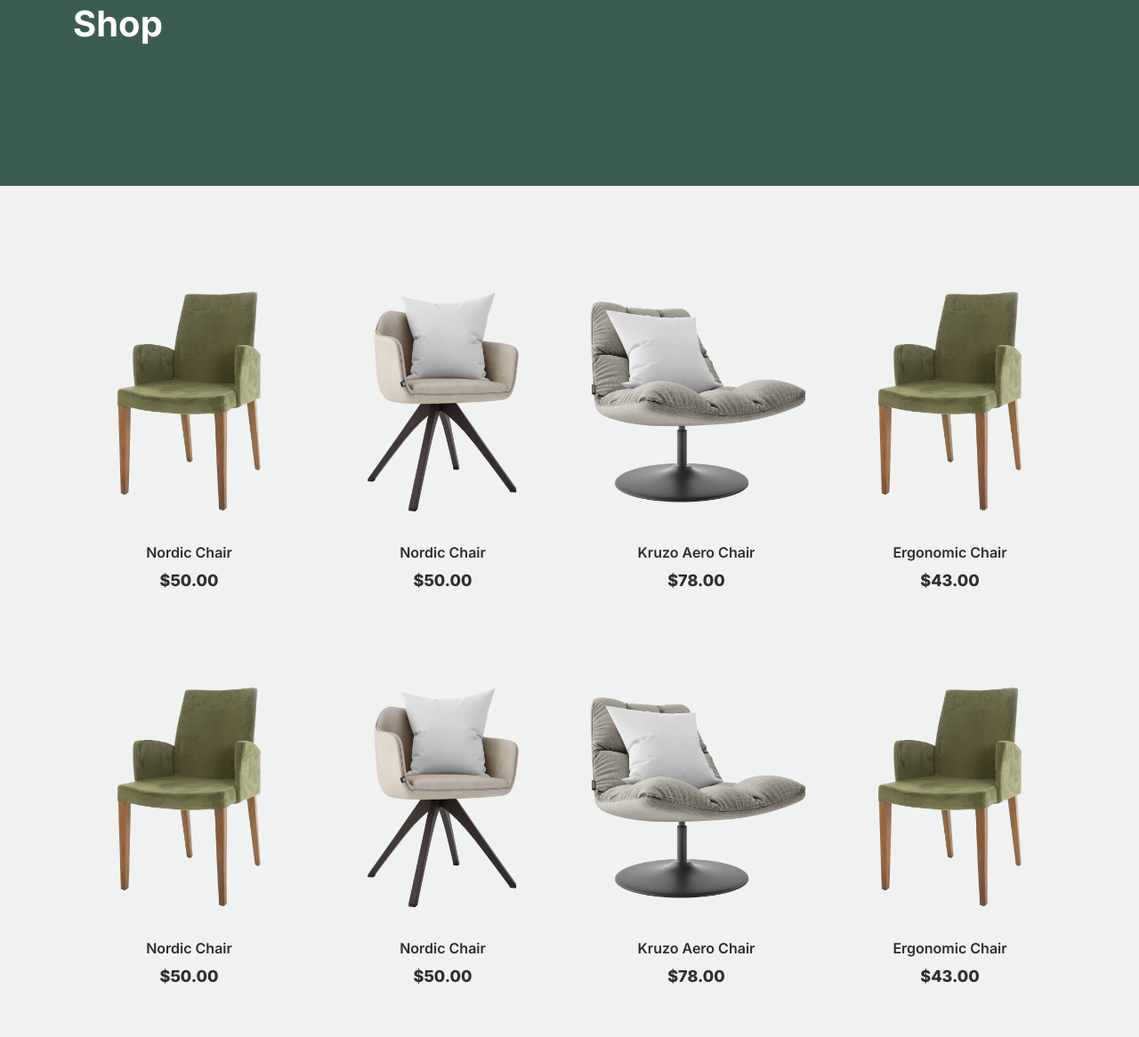
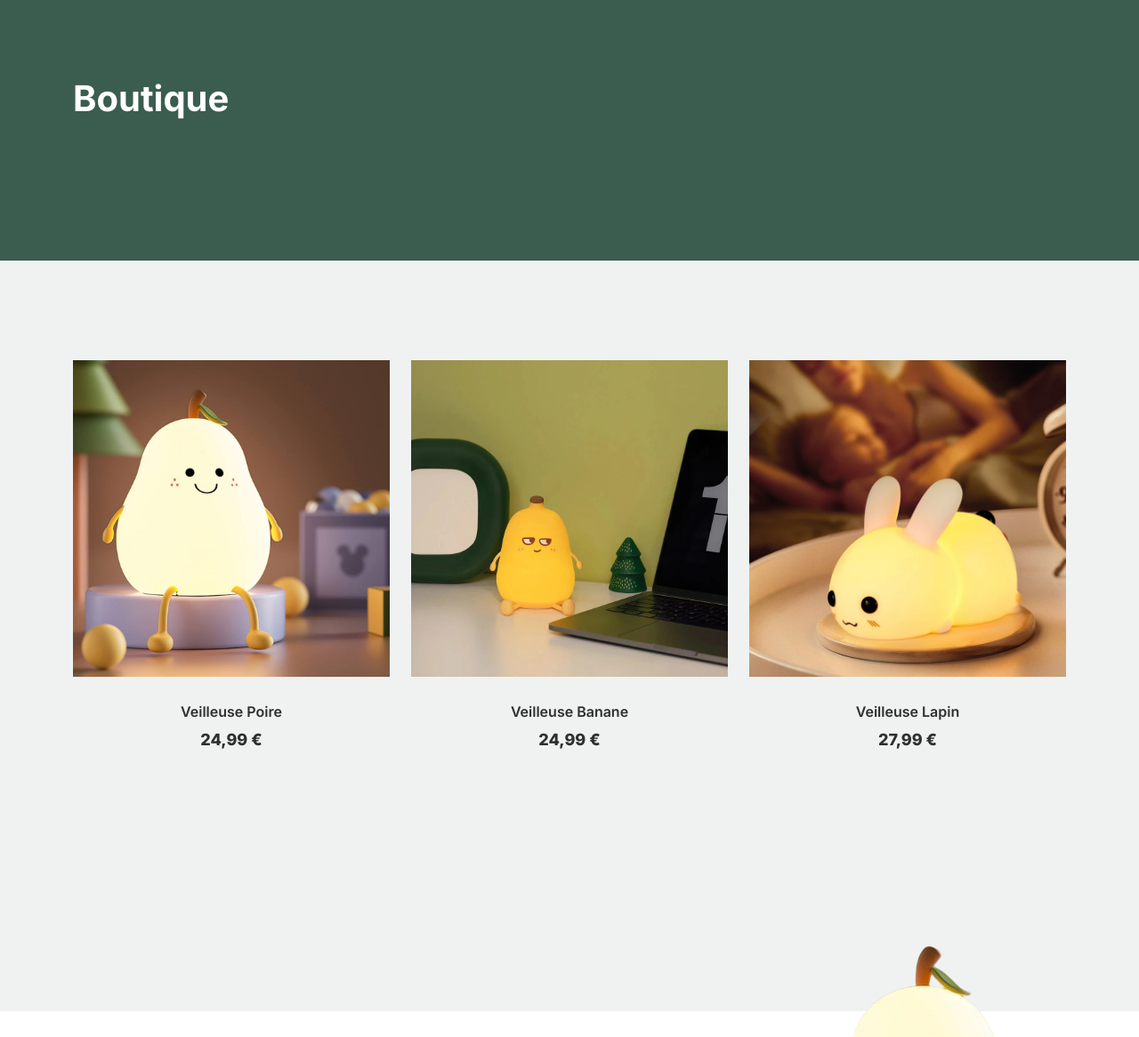
Before and after one commit to Nogoun/ProjetDrop, a plain HTML site: page shop.html in a window 1280 px wide. Shown: the part 179-1345 px from the top of the page at 89% size. Drawn offline with Linux system fonts and the light colour scheme.

Commit message:
ajout des images/produit et de quelque texte

```diff
--- a/index.html
+++ b/index.html
@@ -6,12 +6,12 @@
 * License: https://creativecommons.org/licenses/by/3.0/
 */ -->
 <!doctype html>
-<html lang="en">
+<html lang="fr">
 <head>
   <meta charset="utf-8">
   <meta name="viewport" content="width=device-width, initial-scale=1, shrink-to-fit=no">
   <meta name="author" content="Untree.co">
-  <link rel="shortcut icon" href="favicon.png">
+  <link rel="shortcut icon" href="images\logo-SleepyMode.png">
 
   <meta name="description" content="" />
   <meta name="keywords" content="bootstrap, bootstrap4" />
@@ -21,7 +21,7 @@
 		<link href="https://cdnjs.cloudflare.com/ajax/libs/font-awesome/6.0.0-beta3/css/all.min.css" rel="stylesheet">
 		<link href="css/tiny-slider.css" rel="stylesheet">
 		<link href="css/style.css" rel="stylesheet">
-		<title>Furni Free Bootstrap 5 Template for Furniture and Interior Design Websites by Untree.co </title>
+		<title>Sleepy Mode - Acceuil</title>
 	</head>
 
 	<body>
@@ -30,7 +30,9 @@
 		<nav class="custom-navbar navbar navbar navbar-expand-md navbar-dark bg-dark" arial-label="Furni navigation bar">
 
 			<div class="container">
-				<a class="navbar-brand" href="index.html">Furni<span>.</span></a>
+				<img style="height: 4em;" href="index.html" class="navbar-brand" src="images/Sleepy.png" alt="sleepy Mode logo">
+				<a class="navbar-brand" href="index.html">Sleepy Mode<span>.</span></a>
+
 
 				<button class="navbar-toggler" type="button" data-bs-toggle="collapse" data-bs-target="#navbarsFurni" aria-controls="navbarsFurni" aria-expanded="false" aria-label="Toggle navigation">
 					<span class="navbar-toggler-icon"></span>
@@ -64,14 +66,14 @@
 					<div class="row justify-content-between">
 						<div class="col-lg-5">
 							<div class="intro-excerpt">
-								<h1>Modern Interior <span clsas="d-block">Design Studio</span></h1>
-								<p class="mb-4">Donec vitae odio quis nisl dapibus malesuada. Nullam ac aliquet velit. Aliquam vulputate velit imperdiet dolor tempor tristique.</p>
+								<h1>Veilleuse insolite :<span clsas="d-block">Petite veilleuse.</span></h1>
+								<p class="mb-4">Ces petites veilleuse sont parfaite pour les petites comme pour les grands pour maintenir un faible eclairage dans une chambre !</p>
 								<p><a href="" class="btn btn-secondary me-2">Shop Now</a><a href="#" class="btn btn-white-outline">Explore</a></p>
 							</div>
 						</div>
 						<div class="col-lg-7">
 							<div class="hero-img-wrap">
-								<img src="images/couch.png" class="img-fluid">
+								<img src="images/veilleuse-modele3-png.png" class="img-fluid">
 							</div>
 						</div>
 					</div>
@@ -86,8 +88,8 @@
 
 					<!-- Start Column 1 -->
 					<div class="col-md-12 col-lg-3 mb-5 mb-lg-0">
-						<h2 class="mb-4 section-title">Crafted with excellent material.</h2>
-						<p class="mb-4">Donec vitae odio quis nisl dapibus malesuada. Nullam ac aliquet velit. Aliquam vulputate velit imperdiet dolor tempor tristique. </p>
+						<h2 class="mb-4 section-title">Bla bla c'est cool ça brille</h2>
+						<p class="mb-4">Lumiere, brille, enfant, c'est marrant, envoutant ?, charmant. </p>
 						<p><a href="shop.html" class="btn">Explore</a></p>
 					</div>
 					<!-- End Column 1 -->
@@ -95,9 +97,9 @@
 					<!-- Start Column 2 -->
 					<div class="col-12 col-md-4 col-lg-3 mb-5 mb-md-0">
 						<a class="product-item" href="cart.html">
-							<img src="images/product-1.png" class="img-fluid product-thumbnail">
-							<h3 class="product-title">Nordic Chair</h3>
-							<strong class="product-price">$50.00</strong>
+							<img src="images/Veilleuse-modele1.jpg" class="img-fluid product-thumbnail">
+							<h3 class="product-title">Veilleuse Poire</h3>
+							<strong class="product-price">24,99 €</strong>
 
 							<span class="icon-cross">
 								<img src="images/cross.svg" class="img-fluid">
@@ -109,9 +111,9 @@
 					<!-- Start Column 3 -->
 					<div class="col-12 col-md-4 col-lg-3 mb-5 mb-md-0">
 						<a class="product-item" href="cart.html">
-							<img src="images/product-2.png" class="img-fluid product-thumbnail">
-							<h3 class="product-title">Kruzo Aero Chair</h3>
-							<strong class="product-price">$78.00</strong>
+							<img src="images/veilleuse-modele2.jpg" class="img-fluid product-thumbnail">
+							<h3 class="product-title">Veilleuse Banane</h3>
+							<strong class="product-price">24,99 €</strong>
 
 							<span class="icon-cross">
 								<img src="images/cross.svg" class="img-fluid">
@@ -123,9 +125,9 @@
 					<!-- Start Column 4 -->
 					<div class="col-12 col-md-4 col-lg-3 mb-5 mb-md-0">
 						<a class="product-item" href="cart.html">
-							<img src="images/product-3.png" class="img-fluid product-thumbnail">
-							<h3 class="product-title">Ergonomic Chair</h3>
-							<strong class="product-price">$43.00</strong>
+							<img src="images/veilleuse-modele3.jpg" class="img-fluid product-thumbnail">
+							<h3 class="product-title">Veilleuse Lapin</h3>
+							<strong class="product-price">27,99 €</strong>
 
 							<span class="icon-cross">
 								<img src="images/cross.svg" class="img-fluid">
--- a/shop.html
+++ b/shop.html
@@ -11,7 +11,7 @@
   <meta charset="utf-8">
   <meta name="viewport" content="width=device-width, initial-scale=1, shrink-to-fit=no">
   <meta name="author" content="Untree.co">
-  <link rel="shortcut icon" href="favicon.png">
+  <link rel="shortcut icon" href="images\logo-SleepyMode.png">
 
   <meta name="description" content="" />
   <meta name="keywords" content="bootstrap, bootstrap4" />
@@ -21,7 +21,7 @@
 		<link href="https://cdnjs.cloudflare.com/ajax/libs/font-awesome/6.0.0-beta3/css/all.min.css" rel="stylesheet">
 		<link href="css/tiny-slider.css" rel="stylesheet">
 		<link href="css/style.css" rel="stylesheet">
-		<title>Furni Free Bootstrap 5 Template for Furniture and Interior Design Websites by Untree.co </title>
+		<title>Sleepy Mode - Boutique</title>
 	</head>
 
 	<body>
@@ -30,7 +30,9 @@
 		<nav class="custom-navbar navbar navbar navbar-expand-md navbar-dark bg-dark" arial-label="Furni navigation bar">
 
 			<div class="container">
-				<a class="navbar-brand" href="index.html">Furni<span>.</span></a>
+				<img style="height: 4em;" href="index.html" class="navbar-brand" src="images/Sleepy.png" alt="sleepy Mode logo">
+				<a class="navbar-brand" href="index.html">Sleepy Mode<span>.</span></a>
+
 
 				<button class="navbar-toggler" type="button" data-bs-toggle="collapse" data-bs-target="#navbarsFurni" aria-controls="navbarsFurni" aria-expanded="false" aria-label="Toggle navigation">
 					<span class="navbar-toggler-icon"></span>
@@ -38,10 +40,10 @@
 
 				<div class="collapse navbar-collapse" id="navbarsFurni">
 					<ul class="custom-navbar-nav navbar-nav ms-auto mb-2 mb-md-0">
-						<li class="nav-item ">
+						<li class="nav-item active">
 							<a class="nav-link" href="index.html">Home</a>
 						</li>
-						<li class="active"><a class="nav-link" href="shop.html">Shop</a></li>
+						<li><a class="nav-link" href="shop.html">Shop</a></li>
 						<li><a class="nav-link" href="about.html">About us</a></li>
 						<li><a class="nav-link" href="services.html">Services</a></li>
 						<li><a class="nav-link" href="blog.html">Blog</a></li>
@@ -64,7 +66,7 @@
 					<div class="row justify-content-between">
 						<div class="col-lg-5">
 							<div class="intro-excerpt">
-								<h1>Shop</h1>
+								<h1>Boutique</h1>
 							</div>
 						</div>
 						<div class="col-lg-7">
@@ -82,11 +84,11 @@
 		      	<div class="row">
 
 		      		<!-- Start Column 1 -->
-					<div class="col-12 col-md-4 col-lg-3 mb-5">
+					<div class="col-12 col-md-4 col-lg-4 mb-5">
 						<a class="product-item" href="#">
-							<img src="images/product-3.png" class="img-fluid product-thumbnail">
-							<h3 class="product-title">Nordic Chair</h3>
-							<strong class="product-price">$50.00</strong>
+							<img src="images/Veilleuse-modele1.jpg" class="img-fluid product-thumbnail">
+							<h3 class="product-title">Veilleuse Poire</h3>
+							<strong class="product-price">24,99 €</strong>
 
 							<span class="icon-cross">
 								<img src="images/cross.svg" class="img-fluid">
@@ -96,11 +98,11 @@
 					<!-- End Column 1 -->
 
 					<!-- Start Column 2 -->
-					<div class="col-12 col-md-4 col-lg-3 mb-5">
+					<div class="col-12 col-md-4 col-lg-4 mb-5">
 						<a class="product-item" href="#">
-							<img src="images/product-1.png" class="img-fluid product-thumbnail">
-							<h3 class="product-title">Nordic Chair</h3>
-							<strong class="product-price">$50.00</strong>
+							<img src="images/veilleuse-modele2.jpg" class="img-fluid product-thumbnail">
+							<h3 class="product-title">Veilleuse Banane</h3>
+							<strong class="product-price">24,99 €</strong>
 
 							<span class="icon-cross">
 								<img src="images/cross.svg" class="img-fluid">
@@ -110,11 +112,11 @@
 					<!-- End Column 2 -->
 
 					<!-- Start Column 3 -->
-					<div class="col-12 col-md-4 col-lg-3 mb-5">
+					<div class="col-12 col-md-4 col-lg-4 mb-5">
 						<a class="product-item" href="#">
-							<img src="images/product-2.png" class="img-fluid product-thumbnail">
-							<h3 class="product-title">Kruzo Aero Chair</h3>
-							<strong class="product-price">$78.00</strong>
+							<img src="images/veilleuse-modele3.jpg" class="img-fluid product-thumbnail">
+							<h3 class="product-title">Veilleuse Lapin</h3>
+							<strong class="product-price">27,99 €</strong>
 
 							<span class="icon-cross">
 								<img src="images/cross.svg" class="img-fluid">
@@ -123,76 +125,6 @@
 					</div>
 					<!-- End Column 3 -->
 
-					<!-- Start Column 4 -->
-					<div class="col-12 col-md-4 col-lg-3 mb-5">
-						<a class="product-item" href="#">
-							<img src="images/product-3.png" class="img-fluid product-thumbnail">
-							<h3 class="product-title">Ergonomic Chair</h3>
-							<strong class="product-price">$43.00</strong>
-
-							<span class="icon-cross">
-								<img src="images/cross.svg" class="img-fluid">
-							</span>
-						</a>
-					</div>
-					<!-- End Column 4 -->
-
-
-					<!-- Start Column 1 -->
-					<div class="col-12 col-md-4 col-lg-3 mb-5">
-						<a class="product-item" href="#">
-							<img src="images/product-3.png" class="img-fluid product-thumbnail">
-							<h3 class="product-title">Nordic Chair</h3>
-							<strong class="product-price">$50.00</strong>
-
-							<span class="icon-cross">
-								<img src="images/cross.svg" class="img-fluid">
-							</span>
-						</a>
-					</div>
-					<!-- End Column 1 -->
-
-					<!-- Start Column 2 -->
-					<div class="col-12 col-md-4 col-lg-3 mb-5">
-						<a class="product-item" href="#">
-							<img src="images/product-1.png" class="img-fluid product-thumbnail">
-							<h3 class="product-title">Nordic Chair</h3>
-							<strong class="product-price">$50.00</strong>
-
-							<span class="icon-cross">
-								<img src="images/cross.svg" class="img-fluid">
-							</span>
-						</a>
-					</div>
-					<!-- End Column 2 -->
-
-					<!-- Start Column 3 -->
-					<div class="col-12 col-md-4 col-lg-3 mb-5">
-						<a class="product-item" href="#">
-							<img src="images/product-2.png" class="img-fluid product-thumbnail">
-							<h3 class="product-title">Kruzo Aero Chair</h3>
-							<strong class="product-price">$78.00</strong>
-
-							<span class="icon-cross">
-								<img src="images/cross.svg" class="img-fluid">
-							</span>
-						</a>
-					</div>
-					<!-- End Column 3 -->
-
-					<!-- Start Column 4 -->
-					<div class="col-12 col-md-4 col-lg-3 mb-5">
-						<a class="product-item" href="#">
-							<img src="images/product-3.png" class="img-fluid product-thumbnail">
-							<h3 class="product-title">Ergonomic Chair</h3>
-							<strong class="product-price">$43.00</strong>
-
-							<span class="icon-cross">
-								<img src="images/cross.svg" class="img-fluid">
-							</span>
-						</a>
-					</div>
-					<!-- End Column 4 -->
 
 		      	</div>
 		    </div>
@@ -204,7 +136,7 @@
 			<div class="container relative">
 
 				<div class="sofa-img">
-					<img src="images/sofa.png" alt="Image" class="img-fluid">
+					<img src="images/Veilleuse-modele1-png.png" alt="Image" class="img-fluid">
 				</div>
 
 				<div class="row">
```
Also changed, not shown: images/Sleepy.png (added), images/Veilleuse-modele1-png.png (added), images/Veilleuse-modele1.jpg (added), images/logo-SleepyMode.png (added), images/veilleuse-modele2.jpg (added), images/veilleuse-modele3-png.png (added), images/veilleuse-modele3.jpg (added).
